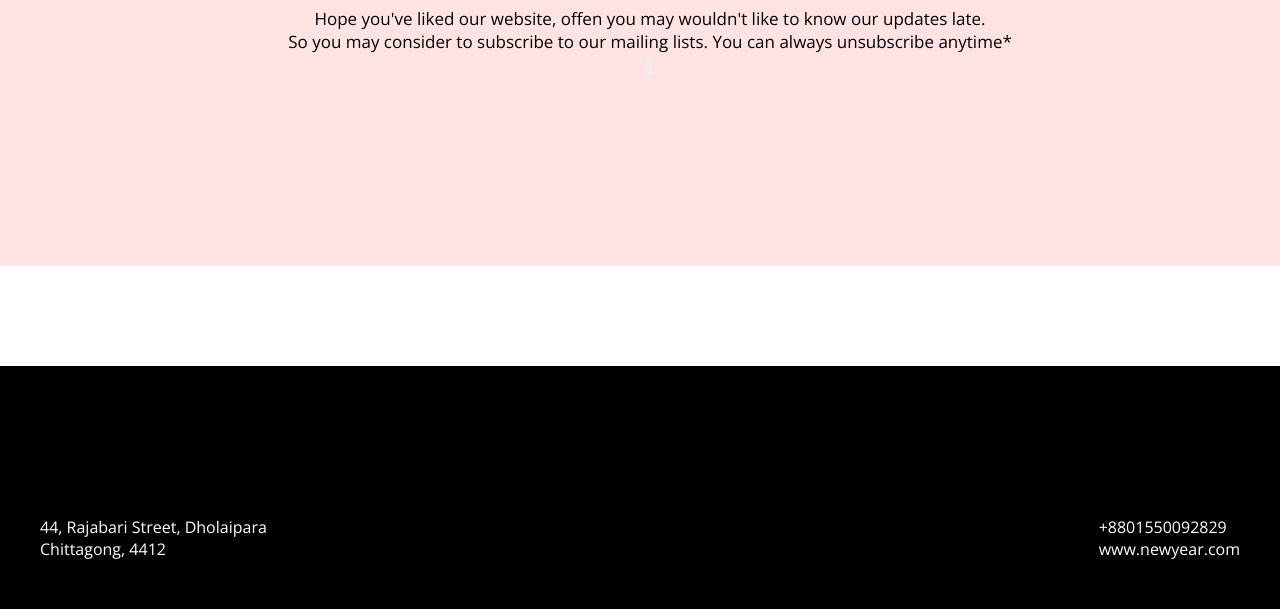
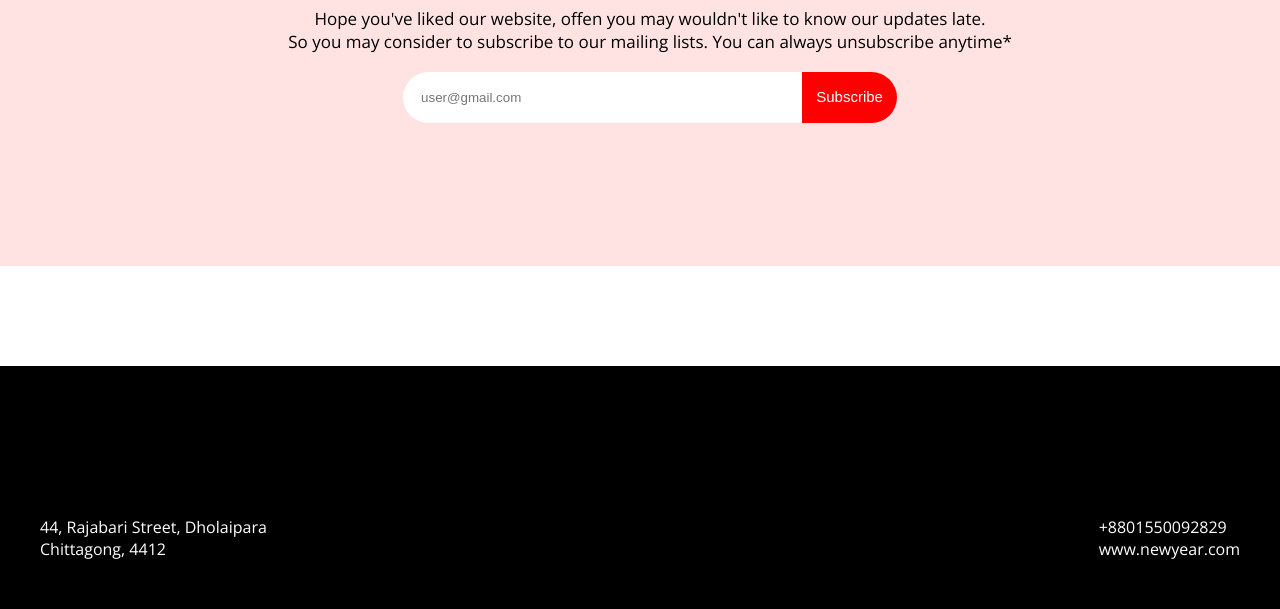
Before and after one commit to sbmsajjad/new-year-new-me, a plain HTML site: page index.html in a window 1280 px wide. Shown: the part 5950-6559 px from the top of the page. Drawn offline with nearby package versions, Linux system fonts and the light colour scheme.

Commit message:
new-year-new-me

```diff
--- a/index.html
+++ b/index.html
@@ -181,7 +181,16 @@
               always unsubscribe anytime*
             </p>
             <div class="newsletter-input">
-              <input type="submit" value="" />
+              <form>
+                <input
+                  type="email"
+                  name="email"
+                  id="email"
+                  placeholder="user@gmail.com"
+                  required
+                />
+                <button type="submit">Subscribe</button>
+              </form>
             </div>
           </div>
         </div>
--- a/styles/style.css
+++ b/styles/style.css
@@ -273,6 +273,23 @@ header {
 .newsletter-input {
   color: white;
 }
+input#email {
+  width: 400px;
+  padding: 18px;
+  margin-top: 19px;
+  border-radius: 67px;
+  border: none;
+}
+.newsletter-input button {
+  padding: 16px 14px 18px 14px;
+  border-radius: 0px 67px 67px 0px;
+  margin-left: -41px;
+  background: red;
+  color: white;
+  font-size: 15px;
+  text-decoration: none;
+  border: none;
+}
 /* footer area */
 .footer {
   margin-top: 100px;
```
